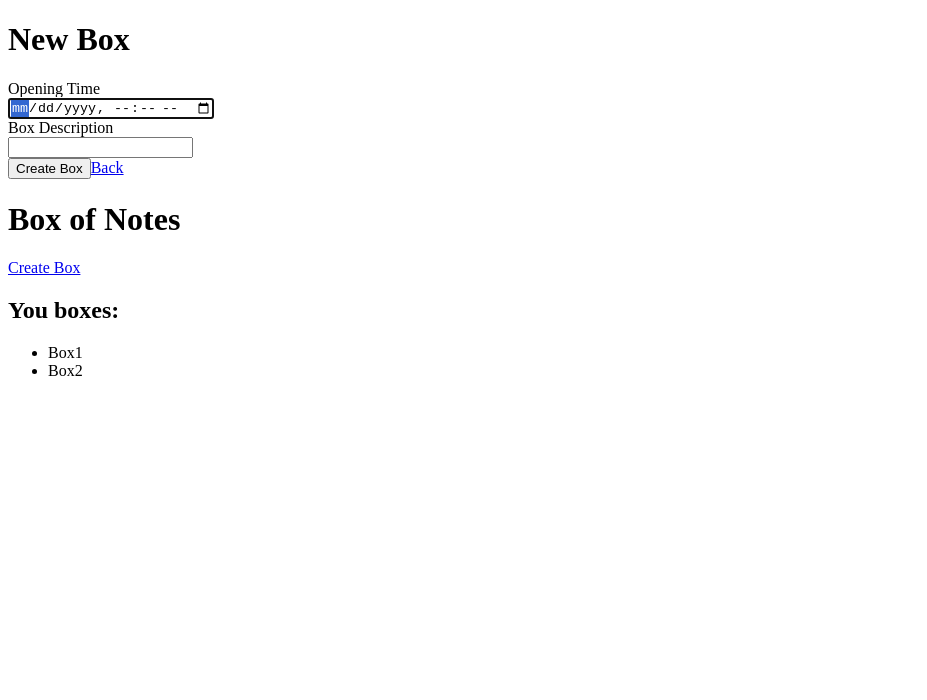
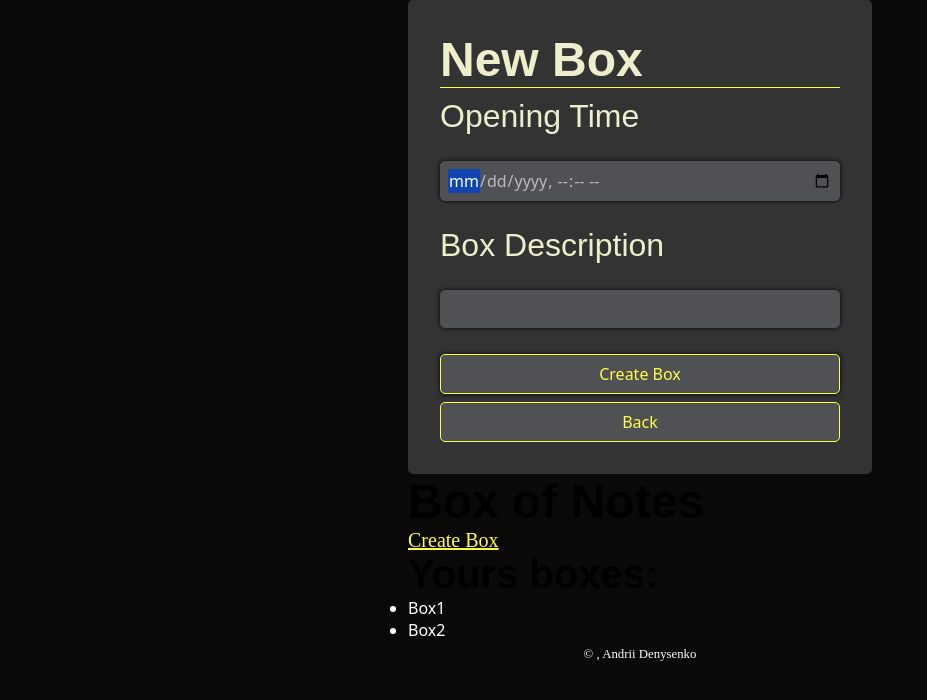
Before and after one commit to ANDREYDEN/box-of-notes, a React (Create React App) app: page /box in a window 1280 px wide. Shown: the top 700 px of the page, without its empty margins (0-927 px from the left). Built offline with nearby package versions, Linux system fonts and the light colour scheme.

Commit message:
Added basic styling

```diff
--- /dev/null
+++ b/postcss.config.js
@@ -0,0 +1,6 @@
+module.exports = {
+  plugins: {
+    tailwindcss: {},
+    autoprefixer: {},
+  },
+}
--- a/public/index.html
+++ b/public/index.html
@@ -26,6 +26,34 @@
     <title>React App</title>
   </head>
   <body>
-    <div id="root"></div>
+    <div class="page">
+      <header>
+          <!-- <div class="logo">
+              <a href="/"><img src="/icons/logo.png" alt="logo"></a>
+          </div> -->
+      </header>
+      <main>
+        <div id="root"></div>
+      </main>
+      <footer>
+        <!-- <div id="contacts">
+            <a href="https://github.com/ANDREYDEN" target="_blank" class="cell">
+                <img src="/icons/github.png" alt="github">
+            </a>
+            <a href="https://www.facebook.com/profile.php?id=100009060491417" target="_blank" class="cell">
+                <img src="/icons/facebook.png" alt="facebook">
+            </a>
+            <a href="https://www.linkedin.com/in/andrii-denysenko-52176716b/" target="_blank" class="cell">
+                <img src="/icons/linkedin.png" alt="linkedin">
+            </a>
+            <a href="https://twitter.com/CuteManhole" target="_blank" class="cell">
+                <img src="/icons/twitter.png" alt="twitter" style="border-radius: 8px;">
+            </a>
+        </div> -->
+
+        <div id="copyright">
+            &copy <%= new Date().getFullYear() %>, Andrii Denysenko
+        </div>
+    </footer>
   </body>
 </html>
--- a/src/App.tsx
+++ b/src/App.tsx
@@ -13,7 +13,7 @@ export default class App extends React.Component {
 
           <h1>Box of Notes</h1>
           <Link to="/box">Create Box</Link>
-          <h2>You boxes:</h2>
+          <h2>Yours boxes:</h2>
           <ul>
             <li>Box1</li>
             <li>Box2</li>
--- a/src/components/BoxCreate.tsx
+++ b/src/components/BoxCreate.tsx
@@ -5,7 +5,7 @@ export default class BoxCreate extends React.Component {
     render() {
         return (
             <div>
-                <form action="/box/new" method="post">
+                <form className="container" action="/box/new" method="post">
                     <h1>New Box</h1>
 
                     <label htmlFor="time">Opening Time</label><br />
--- /dev/null
+++ b/src/form.css
@@ -0,0 +1,83 @@
+* {
+    --border-width: 1px;
+    --border-radius: 5px;
+    --req-color: #f00;
+    --error-color: #f00;
+    --input-color: var(--color-bg2);
+    --button-color: var(--color-bg2);
+    --button-border-color: var(--color-primary);
+}
+
+/*********************** FORM ********************/
+
+req {
+    color: var(--req-color);
+    font-size: 1.5em;
+}
+
+label {
+    color: var(--color-text);
+    display: block;
+    font-family: var(--font-title);
+    font-size: 2em;
+    margin-bottom: 0.25em;
+}
+
+input, button, .button, textarea {
+    padding: 0.5em;
+    font-size: 1em;
+}
+
+/*********************** TEXT INPUT ********************/
+
+input, textarea {
+    background: var(--color-bg3);
+    border: 0;
+    border-radius: 5px;
+    box-shadow: 0 0 4px #000;
+    color: var(--color-text2);
+    font-family: var(--font-text);
+    margin-bottom: 0.5em;
+    outline: none;
+    padding: 0.5em;
+}
+
+textarea {
+    height: 4rem;
+    resize: none;
+}
+
+*::placeholder {
+  color: var(--color-text3);
+}
+
+/*********************** BUTTON ********************/
+
+input[type=button], input[type=submit], button, .button {
+    background: var(--color-bg3);
+    /* border: none; */
+    border: 1px solid var(--color-primary);
+    border-radius: 5px;
+    color: var(--color-primary);
+    cursor: pointer;
+    font-family: var(--font-text);
+    outline: none;
+    padding: 0.5em;
+    transition: 0.4s;
+    text-align: center;
+}
+
+input[type=button]:hover, input[type=submit]:hover, button:hover, .button:hover {
+    background: var(--color-primary);
+    color: var(--color-bg2);
+}
+
+/*********************** ERRORS ********************/
+.errors {
+    list-style-type: none;
+    margin: 0.25em 0;
+}
+
+.errors > li {
+    color: var(--error-color);
+}
--- /dev/null
+++ b/src/index.css
@@ -0,0 +1,155 @@
+* {
+    --border-radius-bg: 10px;
+    --color-bg1: #0A0908;
+    --color-bg2: #333333;
+    --color-bg3: #505155;
+    --color-primary: #FFFF44;
+    --color-text1: #EEEECC;
+    --color-text2: #bbbbbb;
+    --font-text: 'Noto Sans', sans-serif;
+    --font-title: 'Reem Kufi', sans-serif;
+
+    margin: 0;
+    padding: 0;
+}
+
+body {
+    min-height: 100vh;
+    background-color: var(--color-bg1);
+    display: grid;
+    grid-template-rows: 10vh auto 10vh;
+    grid-row-gap: 1rem;
+    row-gap: 1rem;
+    grid-template-areas:
+        "header"
+        "main"
+        "footer";
+}
+
+h1, h2, h3 {
+    font-family: var(--font-title);
+}
+
+
+h1 {
+    font-size: 3em;
+}
+
+h2 {
+    font-size: 2.5em;
+}
+
+h3 {
+    font-size: 2em;
+}
+
+hr {
+    border: none;
+    border-bottom: 1px solid var(--color-primary);
+}
+
+p, li {
+    font-family: var(--font-text);
+    font-size: 1em;
+    color: #fff;
+    /* var(--color-text2); */
+}
+
+a {
+    color: var(--color-primary);
+    font-size: 1.25rem;
+}
+
+a.button {
+    text-decoration: none;
+}
+
+/*********************** HEADER ********************/
+
+header {
+    grid-area: "header";
+}
+
+.logo {
+    background: white;
+    border-radius: var(--border-radius-bg);
+    min-width: 60px;
+    margin: 0.5rem;
+    padding: 0.5rem;
+    width: 5vw;
+}
+
+.logo a img {
+    width: 100%;
+}
+
+/*********************** MAIN ********************/
+
+main {
+    display: flex;
+    flex-direction: column;
+    grid-area: "main";
+    align-items: center;
+    align-self: stretch;
+    justify-content: center;
+}
+
+.container {
+    background: var(--color-bg2);
+    border-radius: 5px;
+    color: var(--color-text1);
+    display: flex;
+    flex-direction: column;
+    font-size: 1rem;
+    justify-content: flex-start;
+    min-width: 400px;
+    padding: 2em;
+    width: 30vw;
+}
+
+.container h1 {
+  border-bottom: 1px solid var(--color-primary);
+  margin-bottom: 10px;
+}
+
+#starting {
+    align-self: center;
+    border-radius: var(--border-radius-bg) !important;
+    font-size: 5rem;
+    text-decoration: none;
+    width: 50vw;
+}
+
+/*                      RESULTS                   */
+
+.note {
+    padding: 1em;
+}
+
+/*********************** FOOTER ********************/
+
+footer {
+    bottom: 0;
+    color: white;
+    font-size: 0.8rem;
+    grid-area: "footer";
+    text-align: center;
+    width: 100%;
+}
+
+#contacts {
+    width: 30%;
+    display: flex;
+    flex-direction: row;
+    justify-content: center;
+    margin: auto;
+}
+
+#contacts > a > img {
+    width: 30px;
+    margin: 0 0.5em;
+}
+
+#copyright {
+    margin-top: 0.5em;
+}
--- a/src/index.tsx
+++ b/src/index.tsx
@@ -2,7 +2,8 @@ import React from 'react';
 import ReactDOM from 'react-dom';
 import App from './App';
 import * as serviceWorker from './serviceWorker';
-import { BrowserRouter } from 'react-router-dom'
+import './index.css'
+import './form.css'
 
 ReactDOM.render(
   <React.StrictMode>
```
Also changed, not shown: tailwind.config.js (added, +12 -0 lines), src/components/BoxCreate.css (added).
